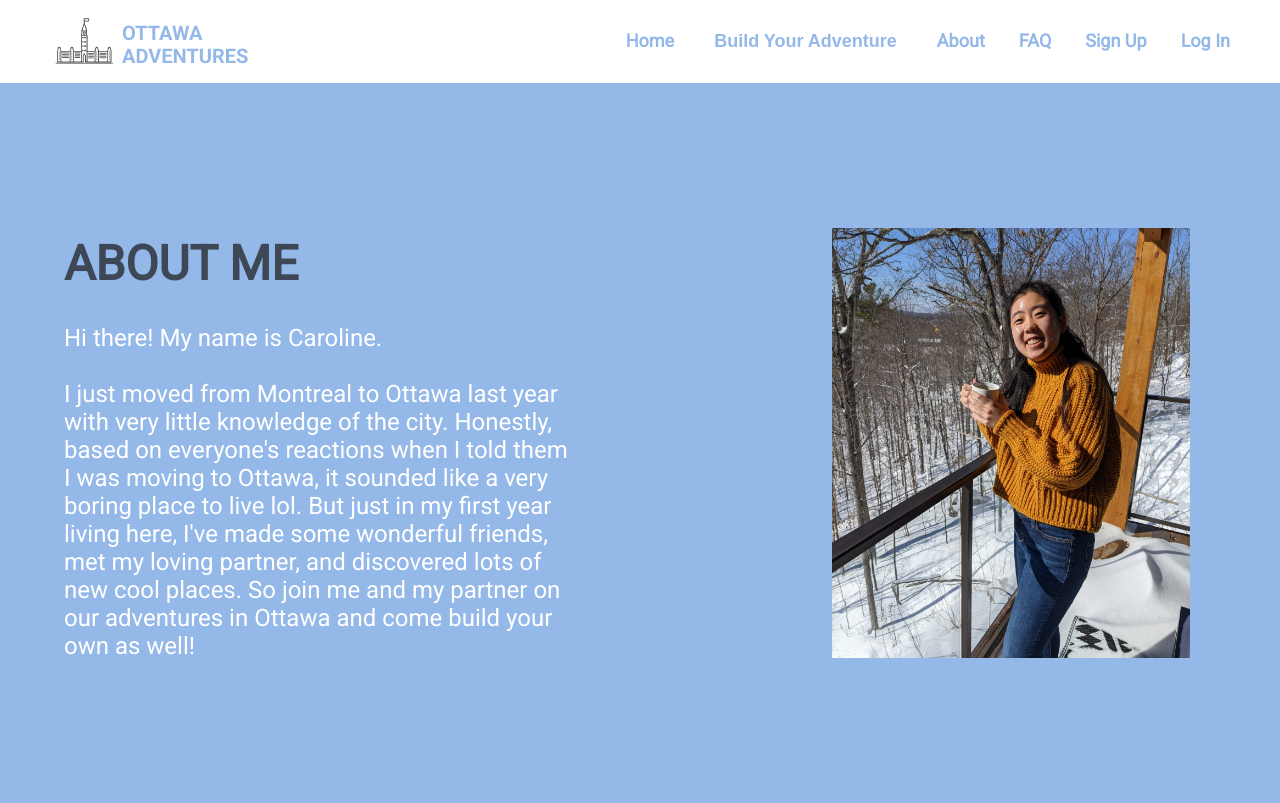
After one commit to carolinez21/ottawa_adventures_2, a PHP site: page /about.php in a window 1280 px wide. The commit adds this page. Run offline with PHP 8.4, Linux system fonts and the light colour scheme.

Commit message:
add about.php

```diff
--- /dev/null
+++ b/about.php
@@ -0,0 +1,16 @@
+<?php
+    include_once 'header.php';
+?>
+    <!--About page body with text and image-->
+    <div class="about-body">
+        <div class="about-body-text">
+            <h1>ABOUT ME</h1>
+            <p>Hi there! My name is Caroline.</br></br>
+
+            I just moved from Montreal to Ottawa last year with very little knowledge of the city. Honestly, based on everyone&#39s reactions when I told them I was moving to Ottawa, it sounded like a very boring place to live lol. But just in my first year living here, I&#39ve made some wonderful friends, met my loving partner, and discovered lots of new cool places. So join me and my partner on our adventures in Ottawa and come build your own as well!</p>
+        </div>
+        <img class="about-img" src="images/about-image.png" alt="photo of girl in yellow sweater holding a cup of coffee and smiling with a snowy background"/>
+    </div>
+<?php
+    include_once 'footer.php';
+?>
--- a/header.php
+++ b/header.php
@@ -9,7 +9,7 @@
     <meta http-equiv="X-UA-Compatible" content="IE=edge">
     <meta name="viewport" content="width=device-width, initial-scale=1.0">
     <title>Ottawa Adventures</title>
-    <link rel="stylesheet" href="style.css">
+    <link rel="stylesheet" href="css/style.css">
     <link rel="preconnect" href="https://fonts.googleapis.com">
     <link rel="preconnect" href="https://fonts.gstatic.com" crossorigin>
     <link href="https://fonts.googleapis.com/css2?family=Roboto&display=swap" rel="stylesheet">
@@ -19,7 +19,7 @@
     <div class="nav">
         <img class="nav-logo" src="images/logo.png" alt="black and white logo of Ottawa's parliament"/>
         <ul>
-            <li><a href="index.html">Home</a></li>
+            <li><a href="index.php">Home</a></li>
             <li>
                 <div class="nav-dropdown">
                     <button class="nav-dropbtn">Build Your Adventure</button>
@@ -31,7 +31,7 @@
                     </div>
                 </div>
             </li>
-            <li><a href="about.html">About</a></li>
+            <li><a href="about.php">About</a></li>
             <li><a href="faq.html">FAQ</a></li>
             <?php
                 if (isset($_SESSION["useremail"])){
```
Also changed, not shown: css/style.css (renamed from style.css).
